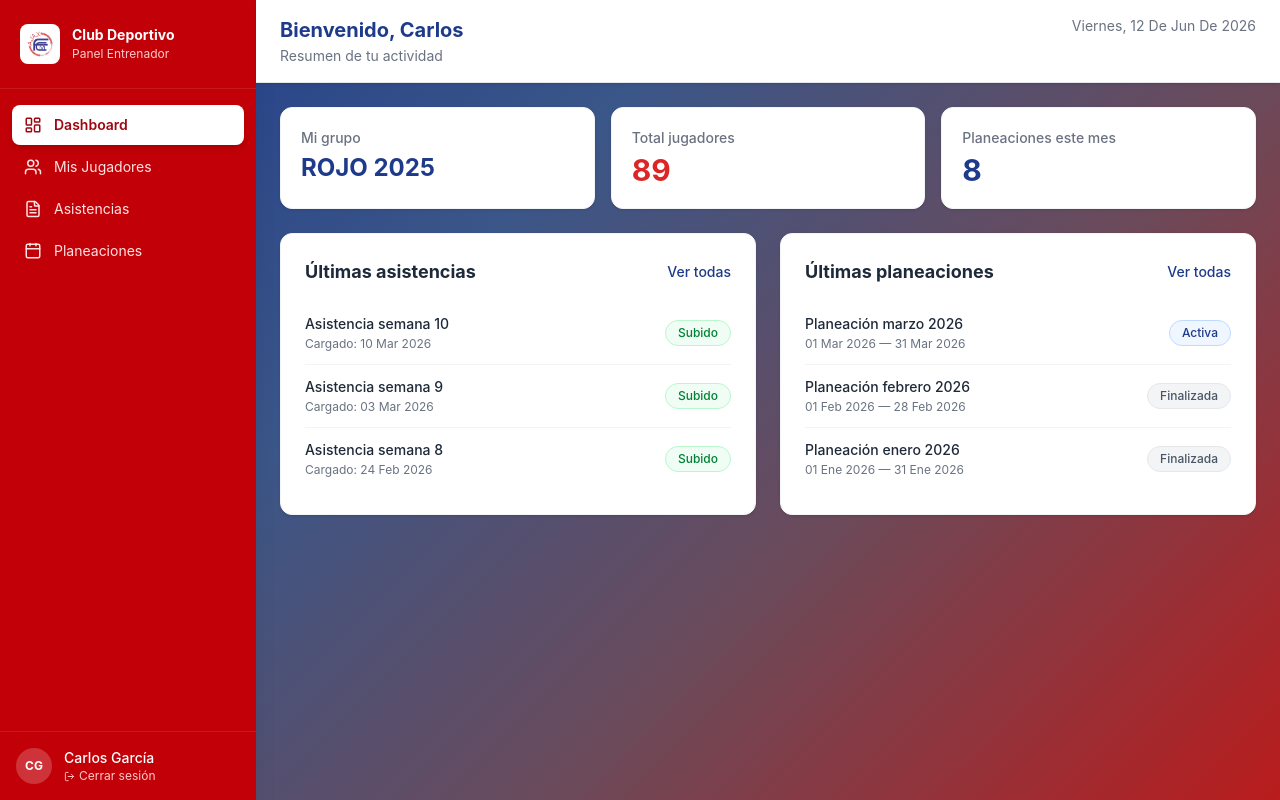
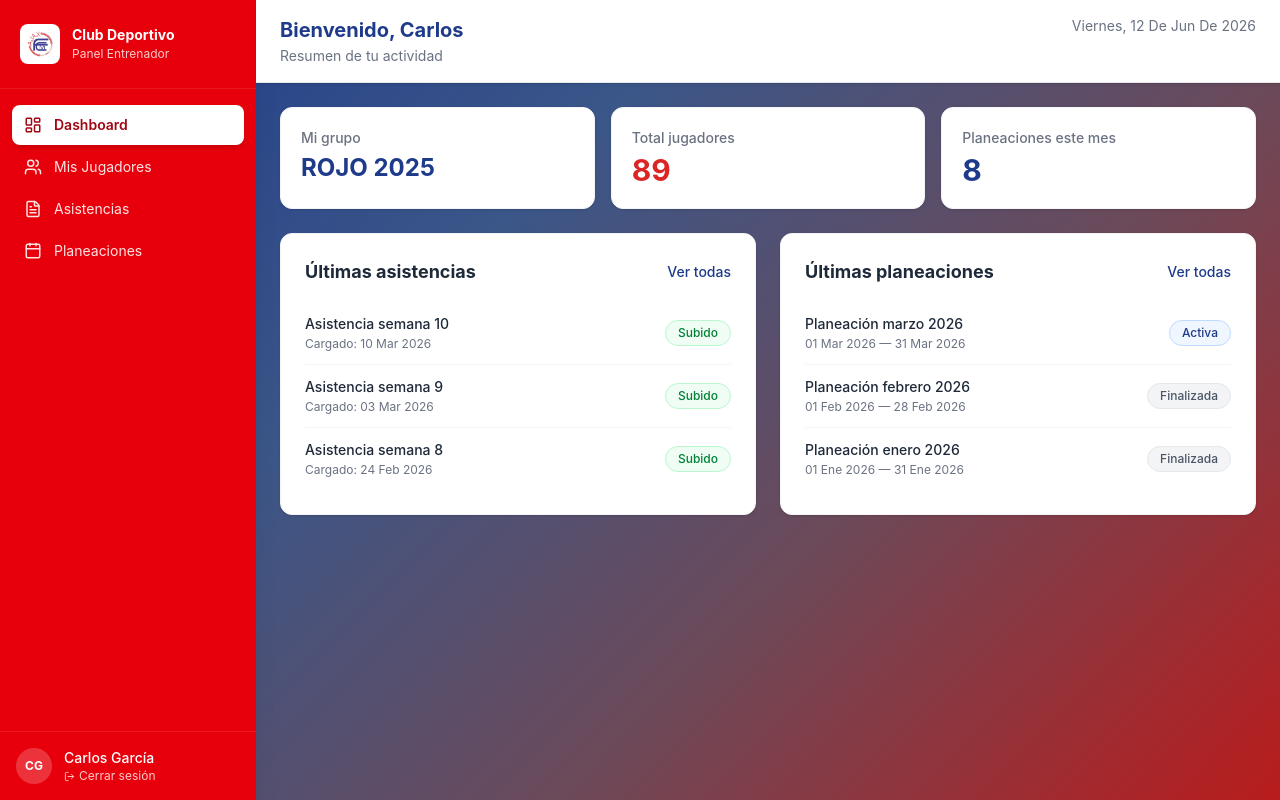
Before and after one commit to JamesRendon01/AJAX, a React (Vite) app in the folder frontend/: page /entrenador/dashboard in a window 1280 px wide. Built offline with nearby package versions, Linux system fonts and the light colour scheme; no server answers; sample sign-in values are in the browser's storage.

Commit message:
style: sidebar red-600 mas claro

```diff
--- a/frontend/src/components/layout/Sidebar.jsx
+++ b/frontend/src/components/layout/Sidebar.jsx
@@ -13,7 +13,7 @@ const navItems = [
 
 export default function Sidebar() {
   return (
-    <aside className="w-64 bg-red-700 flex flex-col min-h-screen shadow-xl">
+    <aside className="w-64 bg-red-600 flex flex-col min-h-screen shadow-xl">
       <div className="px-5 py-6 border-b border-white/10">
         <div className="flex items-center gap-3">
           <img
--- a/frontend/src/components/layout/SidebarCoordinador.jsx
+++ b/frontend/src/components/layout/SidebarCoordinador.jsx
@@ -14,7 +14,7 @@ export default function SidebarCoordinador() {
   const initials = user?.nombre?.split(" ").map((n) => n[0]).join("").slice(0, 2).toUpperCase() || "CO";
 
   return (
-    <aside className="w-64 bg-red-700 flex flex-col min-h-screen shadow-xl">
+    <aside className="w-64 bg-red-600 flex flex-col min-h-screen shadow-xl">
       <div className="px-5 py-6 border-b border-white/10">
         <div className="flex items-center gap-3">
           <img
--- a/frontend/src/components/layout/SidebarEntrenador.jsx
+++ b/frontend/src/components/layout/SidebarEntrenador.jsx
@@ -13,7 +13,7 @@ const navItems = [
 export default function SidebarEntrenador() {
   const e = mockEntrenadorActual;
   return (
-    <aside className="w-64 bg-red-700 flex flex-col min-h-screen shadow-xl">
+    <aside className="w-64 bg-red-600 flex flex-col min-h-screen shadow-xl">
       <div className="px-5 py-6 border-b border-white/10">
         <div className="flex items-center gap-3">
           <img
```
